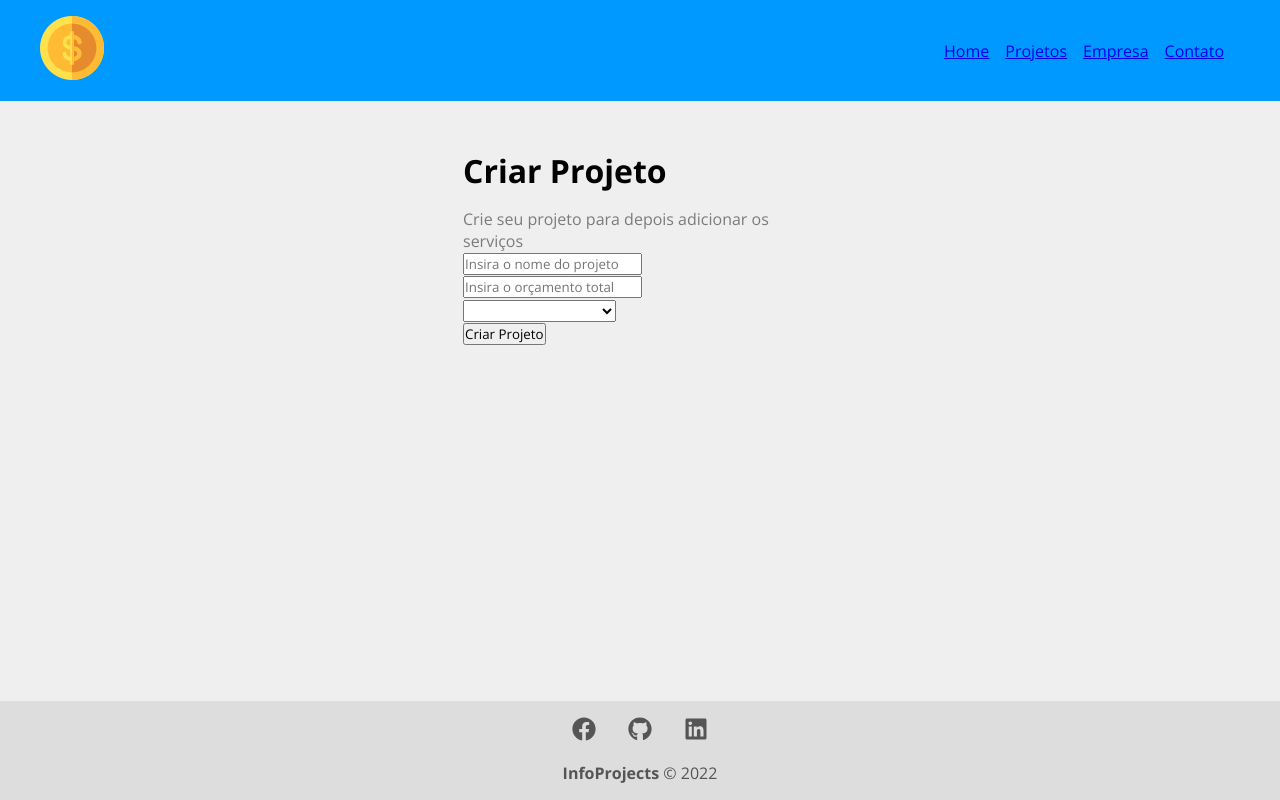
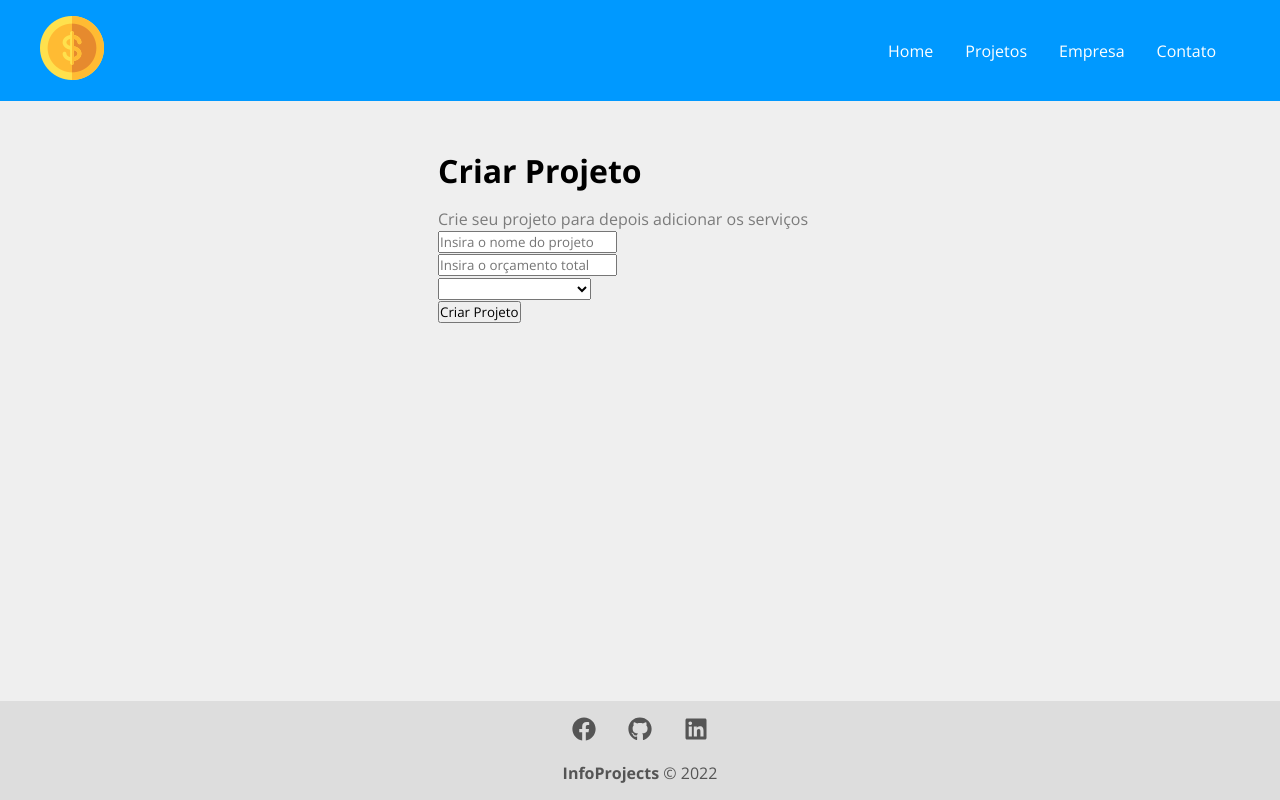
Before and after one commit to PauloRobertoVieira/-PS-ES-2021-2-InfoProjects, a React (Create React App) app in the folder 4.Sistema/frontend/infoprojects/: page /newproject in a window 1280 px wide. Built offline with nearby package versions, Linux system fonts and the light colour scheme.

Commit message:
css Navbar, New Projects e ProjectForm

```diff
--- a/4.Sistema/frontend/infoprojects/src/components/layout/Navbar.module.css
+++ b/4.Sistema/frontend/infoprojects/src/components/layout/Navbar.module.css
@@ -13,8 +13,12 @@
 
 .item {
     margin-right: 1em;
+}
+
+.item a {
+    text-decoration: none;
     color: #FFF;
-    text-decoration: none;
+    padding: .5em;
 }
 
 .item a:hover {
--- a/4.Sistema/frontend/infoprojects/src/components/pages/Home.js
+++ b/4.Sistema/frontend/infoprojects/src/components/pages/Home.js
@@ -7,7 +7,7 @@ function Home(){
         <section className={styles.home_container}>
             <h1>Bem-vindo ao <span>InfoProjects</span></h1>
             <p>Comece a gerenciar os seus projetos agora mesmo!</p>
-            <LinkButton to="/newproject" text='Criar Projeto' />
+            <LinkButton to="/newproject" text='Novo Projeto' />
             <img src={savings} alt='InfoProjects' />
         </section>
     )
--- a/4.Sistema/frontend/infoprojects/src/components/pages/NewProjects.module.css
+++ b/4.Sistema/frontend/infoprojects/src/components/pages/NewProjects.module.css
@@ -1,5 +1,5 @@
 .newproject_container {
-    width: 450px;
+    width: 500px;
     margin: 0 auto;
     padding: 3em;
 }
```
Also changed, not shown: 4.Sistema/frontend/infoprojects/src/components/project/ProjectForma.module.css (added).
